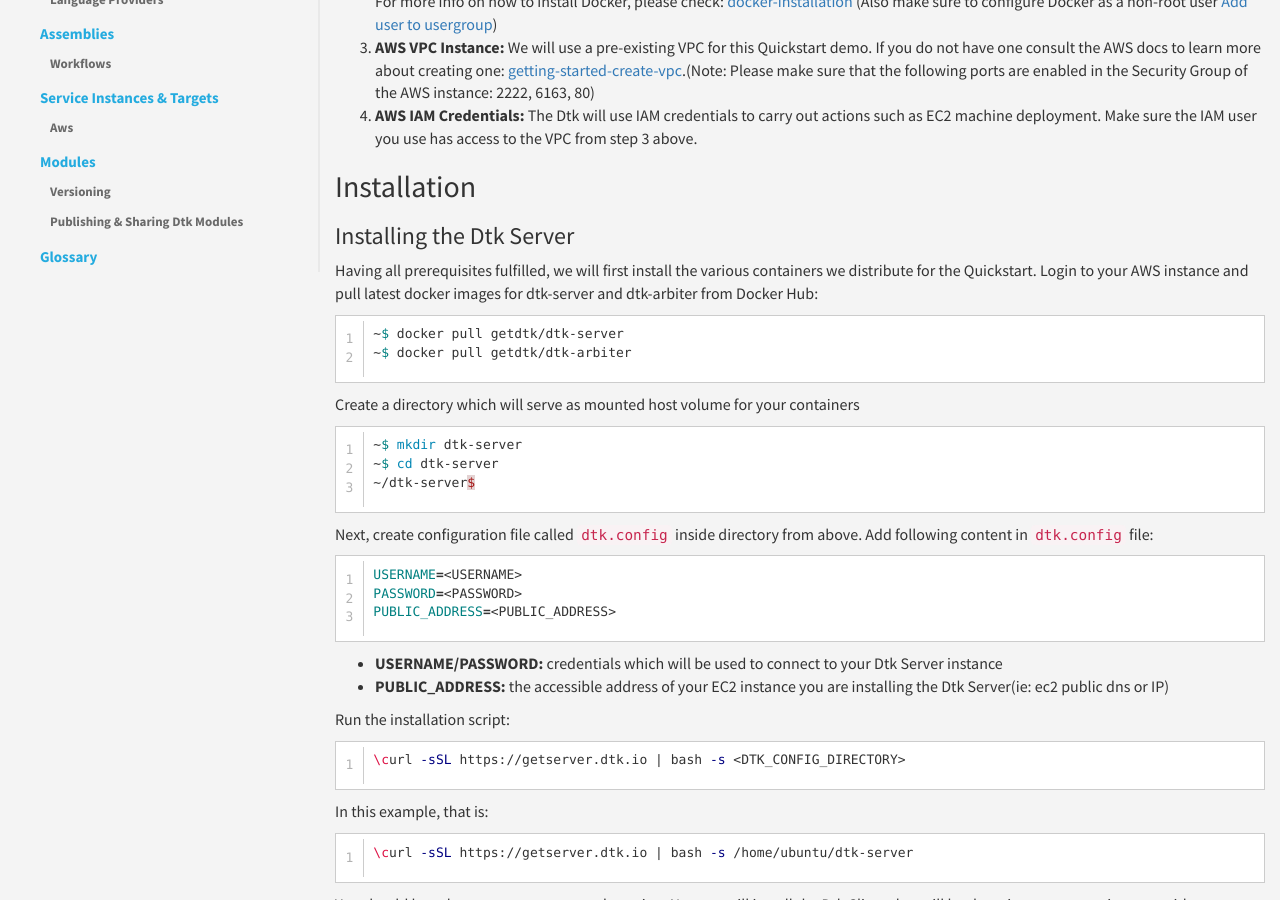
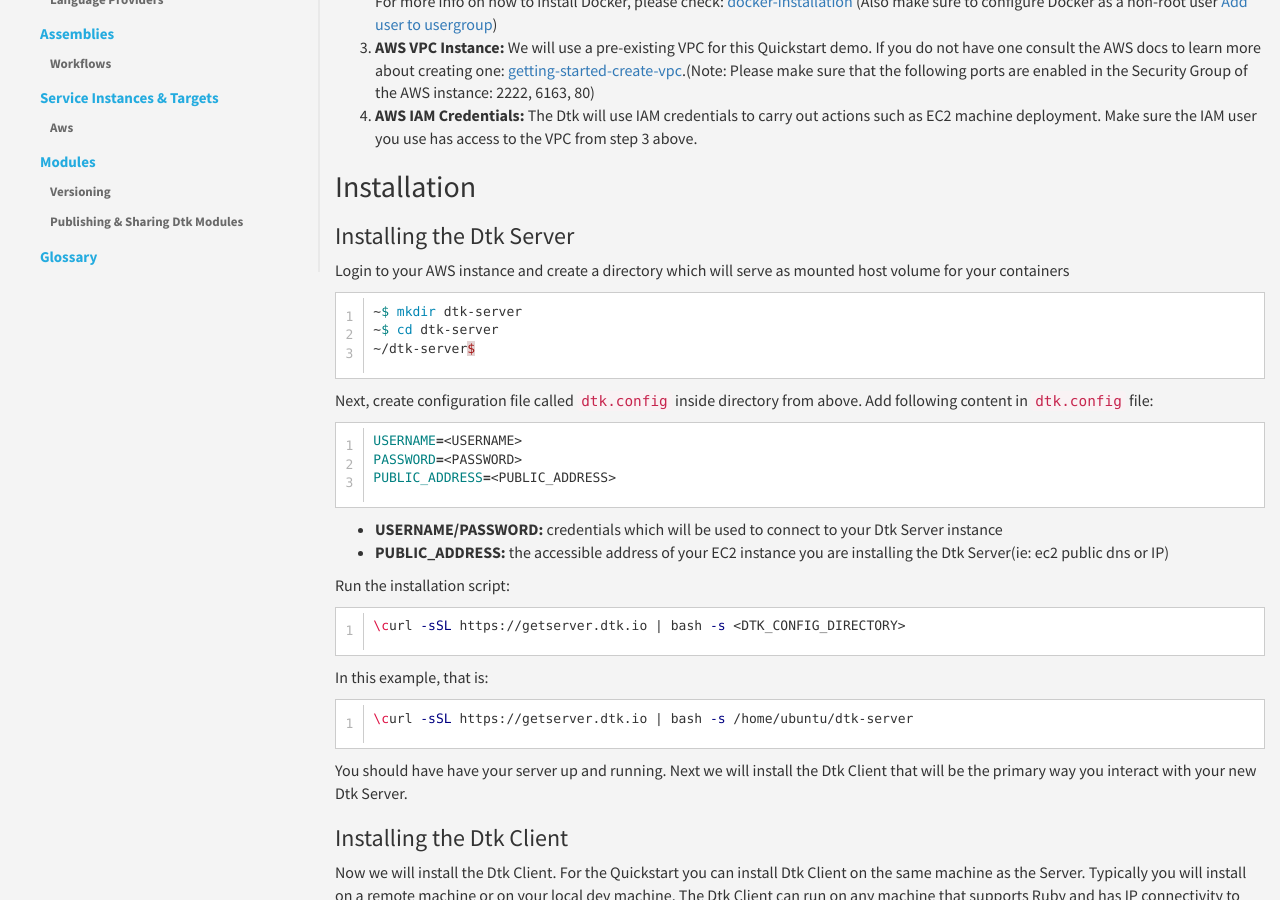
Before and after one commit to dtk/dtk-docs-v1, a Jekyll site: the page built from _getting-started/quickstart.md, in a window 1280 px wide and 900 px high, scrolled down 315 px. Built offline with Jekyll 4.4.1, drawn with Linux system fonts in a browser that asks for light colours.

Commit message:
Updating the quickstart guide

```diff
--- a/_getting-started/quickstart.md
+++ b/_getting-started/quickstart.md
@@ -21,14 +21,7 @@ In order to start using Dtk via the quickstart method, there are following prere
 
 ### Installing the Dtk Server
 
-Having all prerequisites fulfilled, we will first install the various containers we distribute for the Quickstart.  Login to your AWS instance and pull latest docker images for dtk-server and dtk-arbiter from Docker Hub:
-
-{% highlight bash linenos %}
-~$ docker pull getdtk/dtk-server
-~$ docker pull getdtk/dtk-arbiter
-{% endhighlight %}
-
-Create a directory which will serve as mounted host volume for your containers
+Login to your AWS instance and create a directory which will serve as mounted host volume for your containers
 {% highlight bash linenos %}
 ~$ mkdir dtk-server
 ~$ cd dtk-server
```
